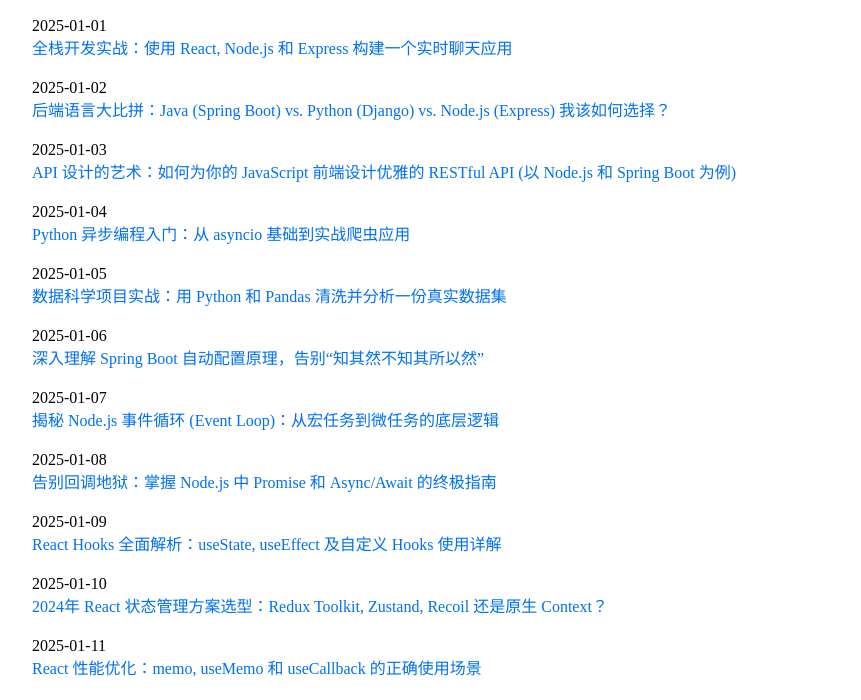
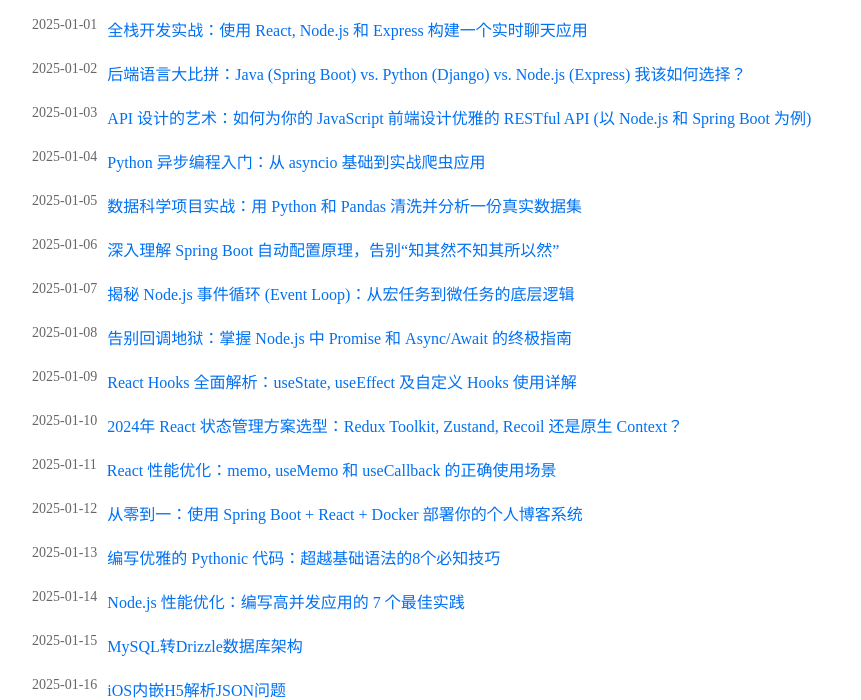
Before and after one commit to semyin/design.semyin.com, a plain HTML site: page index.html in a window 1280 px wide. Shown: the part 105-805 px from the top of the page, without its empty margins (208-1069 px from the left). Drawn offline with Linux system fonts and the light colour scheme.

Commit message:
style: enhance list items with time element and improve layout
Replaced paragraph date tags with semantic <time> elements in list items for better HTML semantics and accessibility. Updated CSS to use flexbox on list items, aligning timestamps and links neatly. Added styling for <time> elements for consistent appearance and spacing. Also increased top margin on a flex container for improved vertical spacing. These changes improve the readability and structure of the date-linked list.

```diff
--- a/index.html
+++ b/index.html
@@ -68,6 +68,15 @@
 
     main .list ul li {
       margin-bottom: 20px;
+      display: flex;
+      align-items: flex-start;
+    }
+
+    main .list ul li time {
+      flex-shrink: 0;
+      font-size: 14px;
+      color: #666;
+      margin-right: 10px;
     }
 
     main .list ul li a {
@@ -82,6 +91,7 @@
       display: flex;
       justify-content: space-between;
       align-items: center;
+      margin-top: 40px;
     }
 
     footer button {
@@ -115,22 +125,22 @@
     <h1>Hello World</h1>
     <div class="list">
       <ul>
-        <li><p>2025-01-01</p><a href="">全栈开发实战：使用 React, Node.js 和 Express 构建一个实时聊天应用</a></li>
-        <li><p>2025-01-02</p><a href="">后端语言大比拼：Java (Spring Boot) vs. Python (Django) vs. Node.js (Express) 我该如何选择？</a></li>
-        <li><p>2025-01-03</p><a href="">API 设计的艺术：如何为你的 JavaScript 前端设计优雅的 RESTful API (以 Node.js 和 Spring Boot 为例)</a></li>
-        <li><p>2025-01-04</p><a href="">Python 异步编程入门：从 asyncio 基础到实战爬虫应用</a></li>
-        <li><p>2025-01-05</p><a href="">数据科学项目实战：用 Python 和 Pandas 清洗并分析一份真实数据集</a></li>
-        <li><p>2025-01-06</p><a href="">深入理解 Spring Boot 自动配置原理，告别“知其然不知其所以然”</a></li>
-        <li><p>2025-01-07</p><a href="">揭秘 Node.js 事件循环 (Event Loop)：从宏任务到微任务的底层逻辑</a></li>
-        <li><p>2025-01-08</p><a href="">告别回调地狱：掌握 Node.js 中 Promise 和 Async/Await 的终极指南</a></li>
-        <li><p>2025-01-09</p><a href="">React Hooks 全面解析：useState, useEffect 及自定义 Hooks 使用详解</a></li>
-        <li><p>2025-01-10</p><a href="">2024年 React 状态管理方案选型：Redux Toolkit, Zustand, Recoil 还是原生 Context？</a></li>
-        <li><p>2025-01-11</p><a href="">React 性能优化：memo, useMemo 和 useCallback 的正确使用场景</a></li>
-        <li><p>2025-01-12</p><a href="">从零到一：使用 Spring Boot + React + Docker 部署你的个人博客系统</a></li>
-        <li><p>2025-01-13</p><a href="">编写优雅的 Pythonic 代码：超越基础语法的8个必知技巧</a></li>
-        <li><p>2025-01-14</p><a href="">Node.js 性能优化：编写高并发应用的 7 个最佳实践</a></li>
-        <li><p>2025-01-15</p><a href="">MySQL转Drizzle数据库架构</a></li>
-        <li><p>2025-01-16</p><a href="">iOS内嵌H5解析JSON问题</a></li>
+        <li><time>2025-01-01</time><a href="">全栈开发实战：使用 React, Node.js 和 Express 构建一个实时聊天应用</a></li>
+        <li><time>2025-01-02</time><a href="">后端语言大比拼：Java (Spring Boot) vs. Python (Django) vs. Node.js (Express) 我该如何选择？</a></li>
+        <li><time>2025-01-03</time><a href="">API 设计的艺术：如何为你的 JavaScript 前端设计优雅的 RESTful API (以 Node.js 和 Spring Boot 为例)</a></li>
+        <li><time>2025-01-04</time><a href="">Python 异步编程入门：从 asyncio 基础到实战爬虫应用</a></li>
+        <li><time>2025-01-05</time><a href="">数据科学项目实战：用 Python 和 Pandas 清洗并分析一份真实数据集</a></li>
+        <li><time>2025-01-06</time><a href="">深入理解 Spring Boot 自动配置原理，告别“知其然不知其所以然”</a></li>
+        <li><time>2025-01-07</time><a href="">揭秘 Node.js 事件循环 (Event Loop)：从宏任务到微任务的底层逻辑</a></li>
+        <li><time>2025-01-08</time><a href="">告别回调地狱：掌握 Node.js 中 Promise 和 Async/Await 的终极指南</a></li>
+        <li><time>2025-01-09</time><a href="">React Hooks 全面解析：useState, useEffect 及自定义 Hooks 使用详解</a></li>
+        <li><time>2025-01-10</time><a href="">2024年 React 状态管理方案选型：Redux Toolkit, Zustand, Recoil 还是原生 Context？</a></li>
+        <li><time>2025-01-11</time><a href="">React 性能优化：memo, useMemo 和 useCallback 的正确使用场景</a></li>
+        <li><time>2025-01-12</time><a href="">从零到一：使用 Spring Boot + React + Docker 部署你的个人博客系统</a></li>
+        <li><time>2025-01-13</time><a href="">编写优雅的 Pythonic 代码：超越基础语法的8个必知技巧</a></li>
+        <li><time>2025-01-14</time><a href="">Node.js 性能优化：编写高并发应用的 7 个最佳实践</a></li>
+        <li><time>2025-01-15</time><a href="">MySQL转Drizzle数据库架构</a></li>
+        <li><time>2025-01-16</time><a href="">iOS内嵌H5解析JSON问题</a></li>
       </ul>
     </div>
   </main>
```
